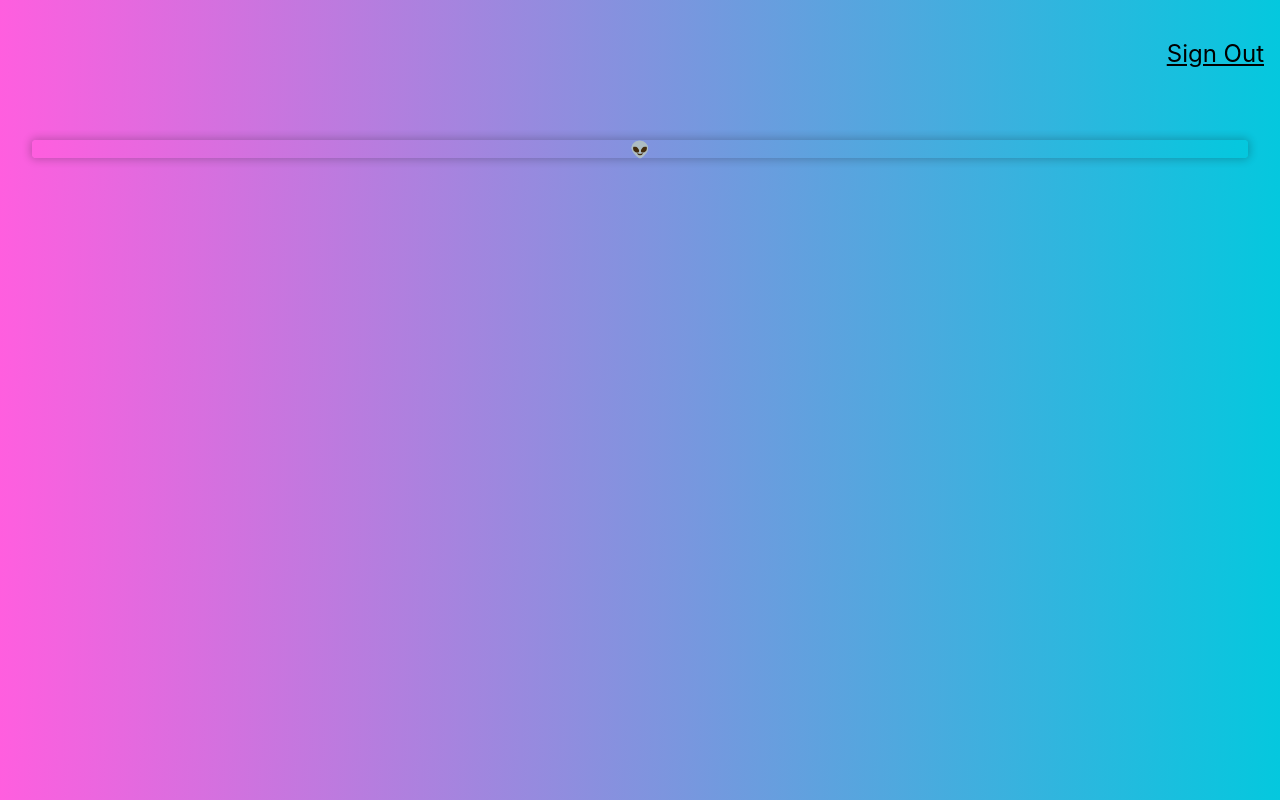
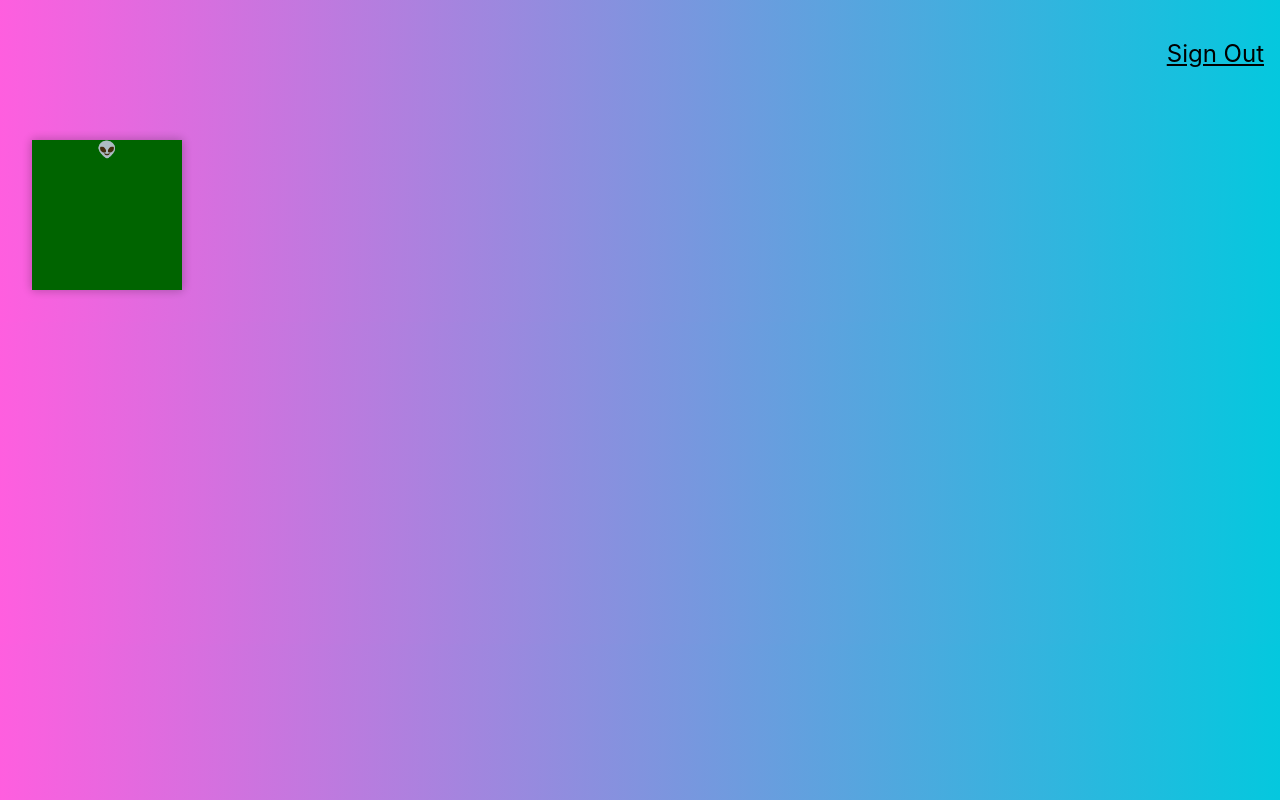
Before and after one commit to sohostory/face-recognition, a React (Create React App) app: page / in a window 1280 px wide. Built offline with nearby package versions, Linux system fonts and the light colour scheme.

Commit message:
updated code

```diff
--- a/src/App.css
+++ b/src/App.css
@@ -1,16 +1,5 @@
 .App {
   text-align: center;
-}
-
-.App-logo {
-  height: 40vmin;
-  pointer-events: none;
-}
-
-@media (prefers-reduced-motion: no-preference) {
-  .App-logo {
-    animation: App-logo-spin infinite 20s linear;
-  }
 }
 
 .App-header {
--- a/src/components/Logo/Logo.js
+++ b/src/components/Logo/Logo.js
@@ -3,12 +3,18 @@ import Tilt from "react-parallax-tilt";
 import "./Logo.css";
 
 const Logo = () => {
-  const scale = 5;
-
   return (
-    <div className="ma4 m40">
-      <Tilt className="Tilt br2 shadow-2" scale={scale}>
-        <div className="Tilt-inner">👽</div>
+    <div className="ma4 m40" style={{ width: "150px" }}>
+      <Tilt className="Tilt br2 shadow-2">
+        <div
+          className="Tilt-inner"
+          style={{
+            height: "150px",
+            backgroundColor: "darkgreen",
+          }}
+        >
+          👽
+        </div>
       </Tilt>
     </div>
   );
```
